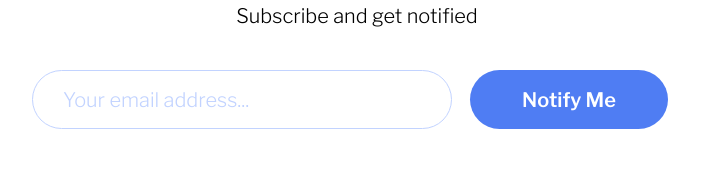
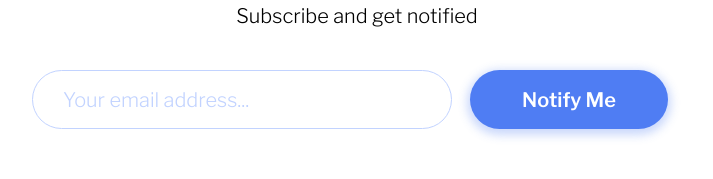
Before and after one commit to olppaemi/fem-ping-coming-soon-page, a plain HTML site: page index.html in a window 1280 px wide. Shown: the part 224-403 px from the top of the page, without its empty margins (283-996 px from the left). Drawn offline with nearby package versions, Linux system fonts and the light colour scheme.

Commit message:
add box-shadow

```diff
--- a/styles/_base.scss
+++ b/styles/_base.scss
@@ -61,6 +61,8 @@ form {
         border: none;
         border-radius: rem(50);
         background-color: var(--blue);
+        box-shadow: 0px 3px 10px 3px hsla(223, 87%, 63%, 0.3);
+        cursor: pointer;
 
         font-family: var(--font-family);
         font-size: rem(20);
```
Also changed, not shown: style.css.
